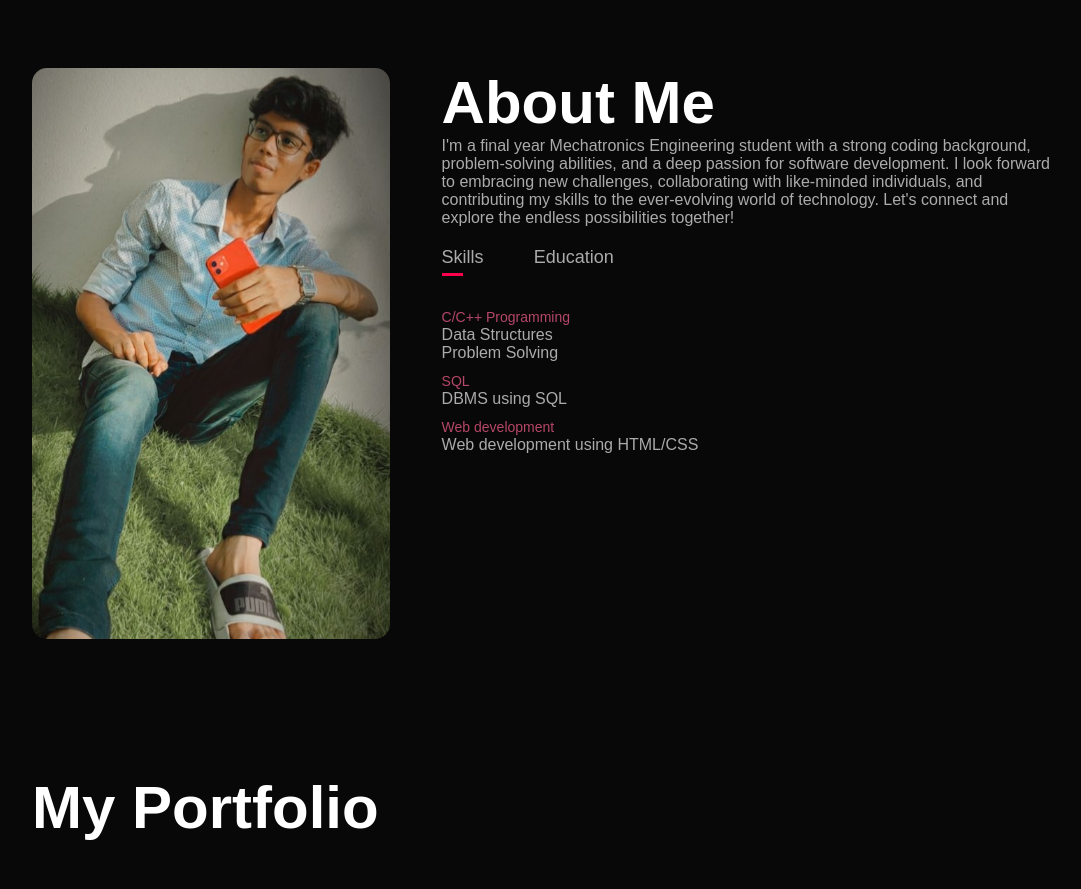
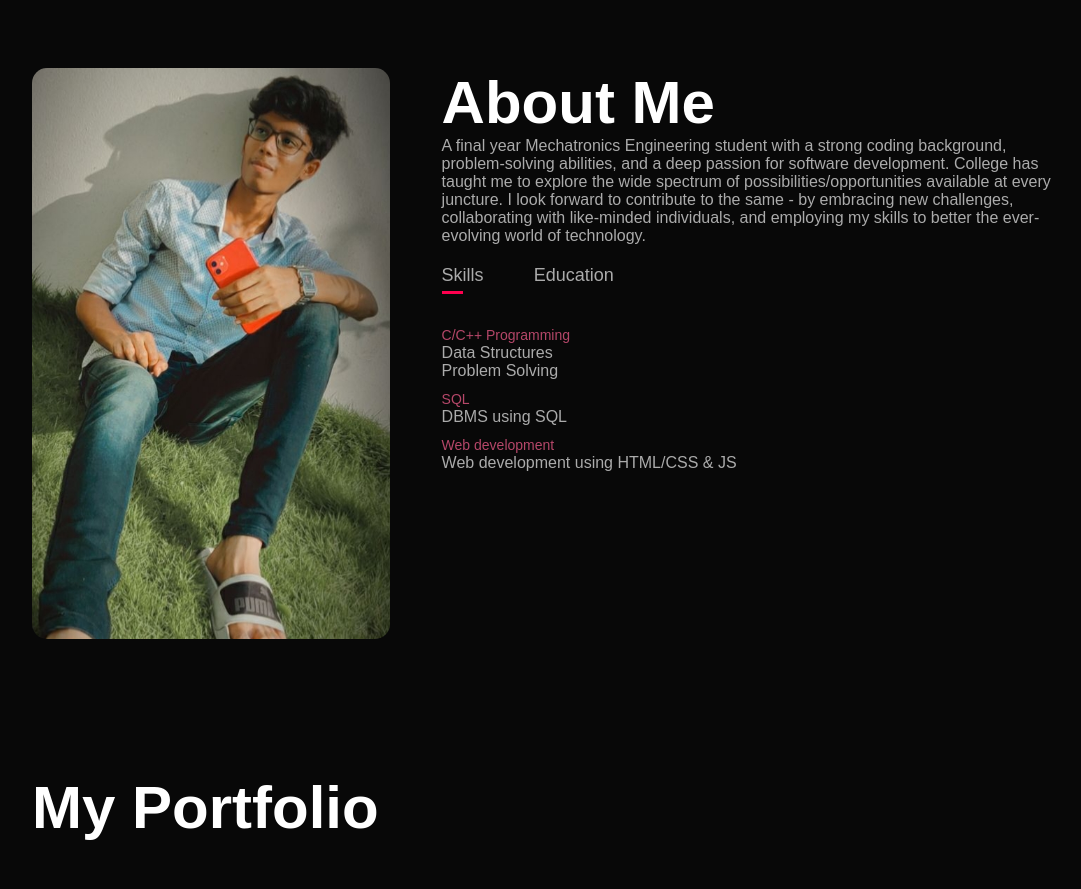
Before and after one commit to Abilash-M/Abilash-M.github.io, a plain HTML site: page portfolio/index.html in a window 1280 px wide. Shown: the part 840-1729 px from the top of the page, without its empty margins (96-1177 px from the left). Drawn offline with Linux system fonts and the light colour scheme.

Commit message:
Update index.html

```diff
--- a/portfolio/index.html
+++ b/portfolio/index.html
@@ -37,7 +37,8 @@
             </div>
             <div class="about-col-2">
                 <h1 class="sub-title">About Me</h1>
-                <p>I'm a final year Mechatronics Engineering student with a strong coding background, problem-solving abilities, and a deep passion for software development. I look forward to embracing new challenges, collaborating with like-minded individuals, and contributing my skills to the ever-evolving world of technology. Let's connect and explore the endless possibilities together!</p>
+                <p>A final year Mechatronics Engineering student with a strong coding background, problem-solving abilities, and a deep passion for software development.
+                    College has taught me to explore the wide spectrum of possibilities/opportunities available at every juncture. I look forward to contribute to the same - by embracing new challenges, collaborating with like-minded individuals, and employing my skills to better the ever-evolving world of technology.</p>
                 <div class="tab-titles">
                     <p class="tab-links active-link" onclick="opentab('Skills')">Skills</p>
                     <p class="tab-links" onclick="opentab('Education')">Education</p>
@@ -46,7 +47,7 @@
                     <ul>
                         <li><span>C/C++ Programming</span><br>Data Structures <br> Problem Solving</li>
                         <li><span>SQL </span><br> DBMS using SQL</li>
-                        <li><span>Web development</span><br> Web development using HTML/CSS</li>
+                        <li><span>Web development</span><br> Web development using HTML/CSS & JS</li>
                     </ul>
                 </div>
                 <div class="tab-contents" id="Education">
```
